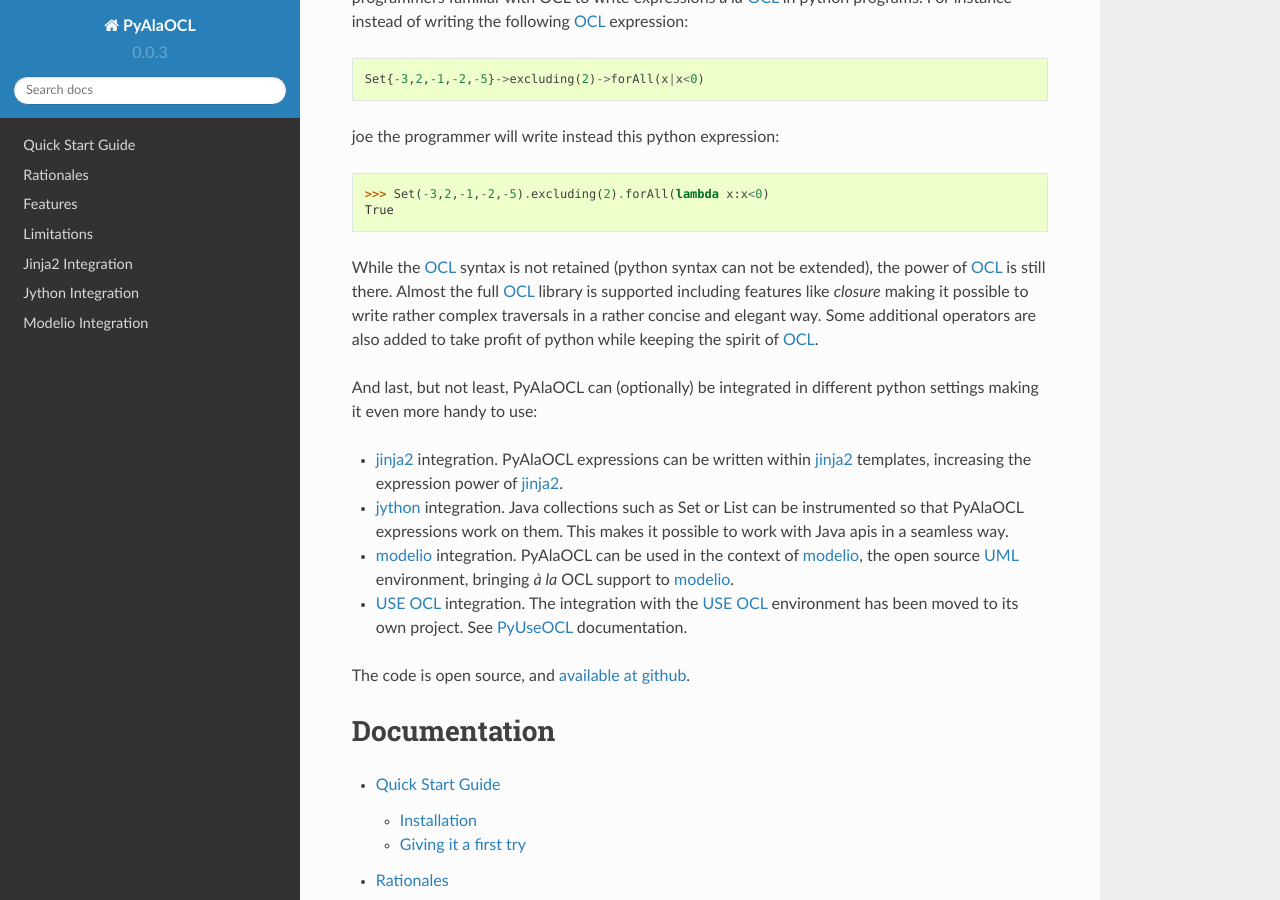
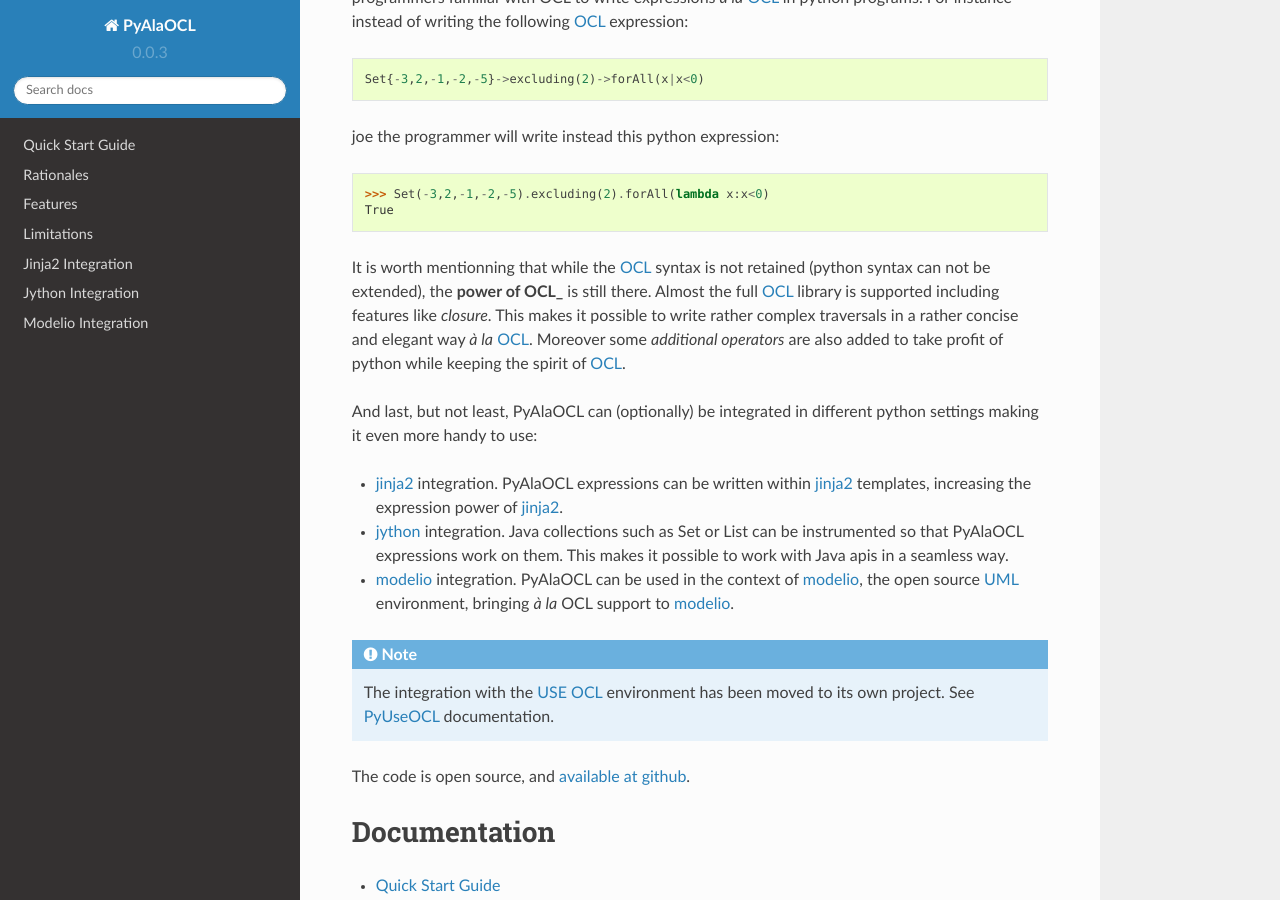
Before and after one commit to ScribesZone/PyAlaOCL, a Sphinx documentation site: the page built from docs/index.rst, in a window 1280 px wide and 900 px high, scrolled down 270 px. Built offline with Sphinx 7.4.7 and the Read the Docs theme 2.0.0, drawn with Linux system fonts in a browser that asks for light colours.

Commit message:
improve formating of the documentation

```diff
--- a/docs/index.rst
+++ b/docs/index.rst
@@ -1,25 +1,47 @@
 PyAlaOCL's Documentation
 ========================
 
-PyAlaOCL is a small framework that aims to bring features *à la* OCL_ to python_ world. OCL_ refers to the **Object Constraint Language** of UML_ (Unified Modeling Language).
+PyAlaOCL is a small framework that aims to bring features *à la* OCL_
+to python_ world. OCL_ refers to the **Object Constraint Language**
+of UML_ (Unified Modeling Language).
 
-PyAlaOCL does *not* provide a OCL interpreter implemented in python. It "just" allows python programmers familiar with OCL to write expressions *à la* OCL_ in python programs. For instance instead of writing the following OCL_ expression::
+PyAlaOCL does *not* provide a OCL interpreter implemented in python.
+It "just" allows python programmers familiar with OCL to write expressions
+*à la* OCL_ in python programs. For instance instead of writing the
+following OCL_ expression::
 
     Set{-3,2,-1,-2,-5}->excluding(2)->forAll(x|x<0)
 
-joe the programmer will write instead this python expression:
+joe the programmer will write instead this python expression::
 
     >>> Set(-3,2,-1,-2,-5).excluding(2).forAll(lambda x:x<0)
     True
 
-While the OCL_ syntax is not retained (python syntax can not be extended), the power of OCL_ is still there. Almost the full OCL_ library is supported including features like *closure* making it possible to write rather complex traversals in a rather concise and elegant way. Some additional operators are also added to take profit of python while keeping the spirit of OCL_.
+It is worth mentionning that while the OCL_ syntax is not
+retained (python syntax can not be extended), the **power of OCL_**
+is still there. Almost the full OCL_ library is supported including
+features like *closure*. This makes it possible to write rather complex
+traversals in a rather concise and elegant way *à la* OCL_.
+Moreover some *additional operators* are also added to take profit of
+python while keeping the spirit of OCL_.
 
-And last, but not least, PyAlaOCL can (optionally) be integrated in different python settings making it even more handy to use:
+And last, but not least, PyAlaOCL can (optionally) be integrated in
+different python settings making it even more handy to use:
 
-* jinja2_ integration. PyAlaOCL expressions can be written within jinja2_ templates, increasing the expression power of jinja2_.
-* jython_ integration. Java collections such as Set or List can be instrumented so that PyAlaOCL expressions work on them. This makes it possible to work with Java apis in a seamless way.
-* modelio_ integration. PyAlaOCL can be used in the context of modelio_, the open source UML_ environment, bringing *à la* OCL support to modelio_.
-* `USE OCL`_ integration. The integration with the `USE OCL`_ environment has been moved to its own project. See PyUseOCL_ documentation.
+*  jinja2_ integration. PyAlaOCL expressions can be written within jinja2_
+   templates, increasing the expression power of jinja2_.
+
+*  jython_ integration. Java collections such as Set or List can be
+   instrumented so that PyAlaOCL expressions work on them. This makes
+   it possible to work with Java apis in a seamless way.
+
+*  modelio_ integration. PyAlaOCL can be used in the context
+   of modelio_, the open source UML_ environment, bringing *à la* OCL support to modelio_.
+
+.. note::
+
+   The integration with the `USE OCL`_ environment
+   has been moved to its own project. See PyUseOCL_ documentation.
 
 The code is open source, and `available at github`_.
 
```
